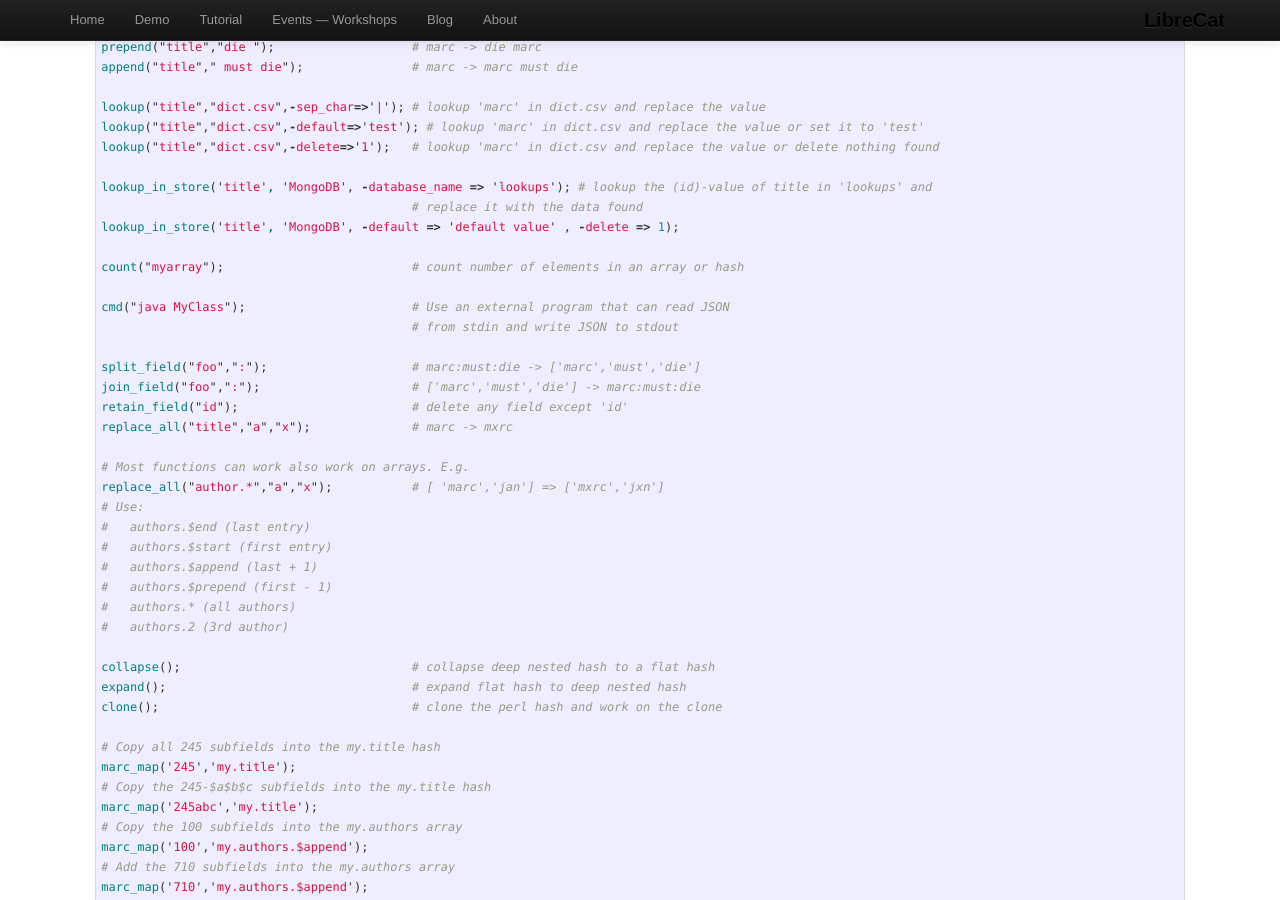
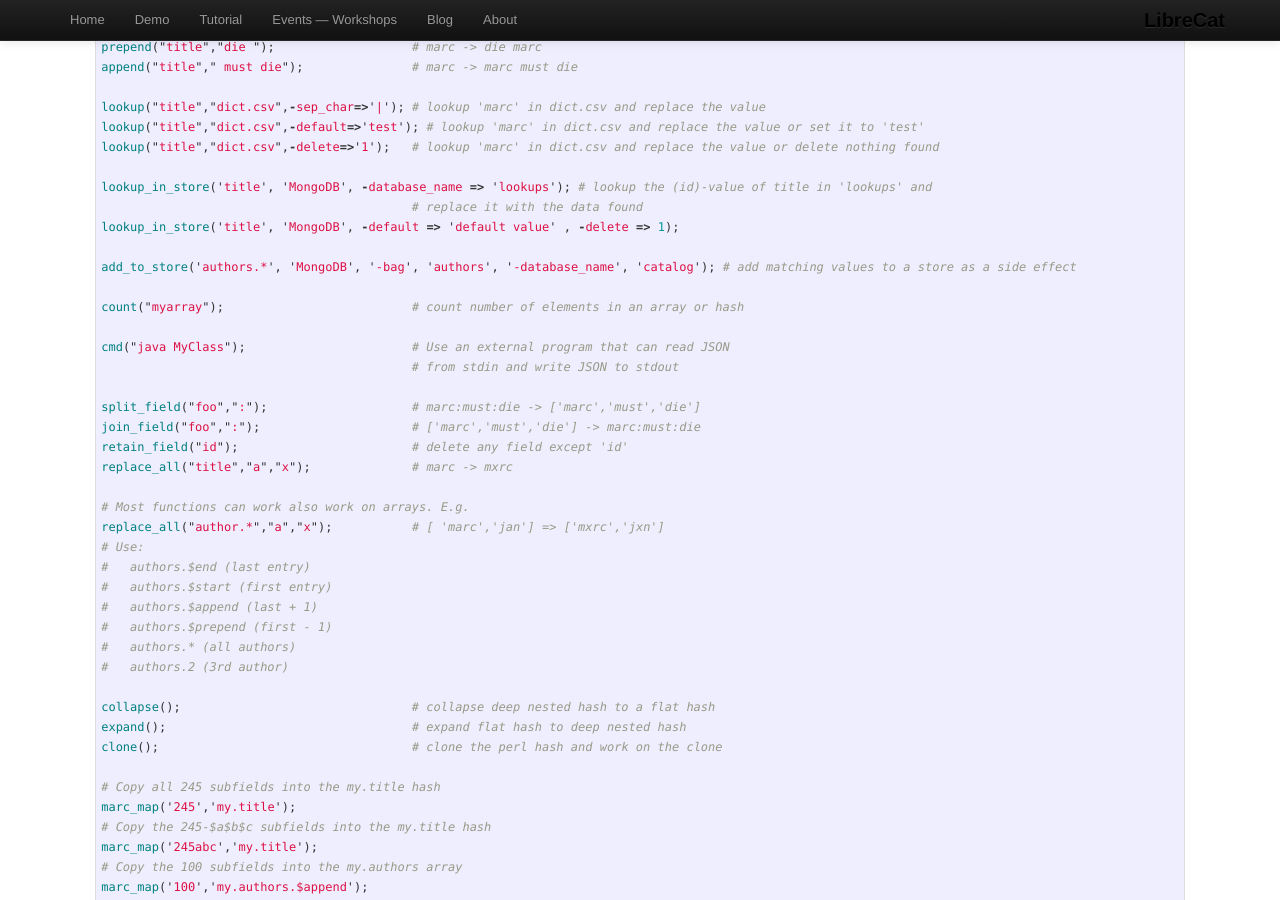
Before and after one commit to LibreCat/librecat.github.io, a Jekyll site: the page built from _posts/2013-06-21-catmandu-cheat-sheet.markdown, in a window 1280 px wide and 900 px high, scrolled down 1832 px. Built offline with Jekyll 4.4.1, drawn with Linux system fonts in a browser that asks for light colours; comment, search, counter and statistics services are not loaded.

Commit message:
Update 2013-06-21-catmandu-cheat-sheet.markdown
Adding add_to_store

```diff
--- a/_posts/2013-06-21-catmandu-cheat-sheet.markdown
+++ b/_posts/2013-06-21-catmandu-cheat-sheet.markdown
@@ -112,6 +112,8 @@ lookup_in_store('title', 'MongoDB', -database_name => 'lookups'); # lookup the (
                                            # replace it with the data found
 lookup_in_store('title', 'MongoDB', -default => 'default value' , -delete => 1);
 
+add_to_store('authors.*', 'MongoDB', '-bag', 'authors', '-database_name', 'catalog'); # add matching values to a store as a side effect
+
 count("myarray");                          # count number of elements in an array or hash
 
 cmd("java MyClass");                       # Use an external program that can read JSON
```
